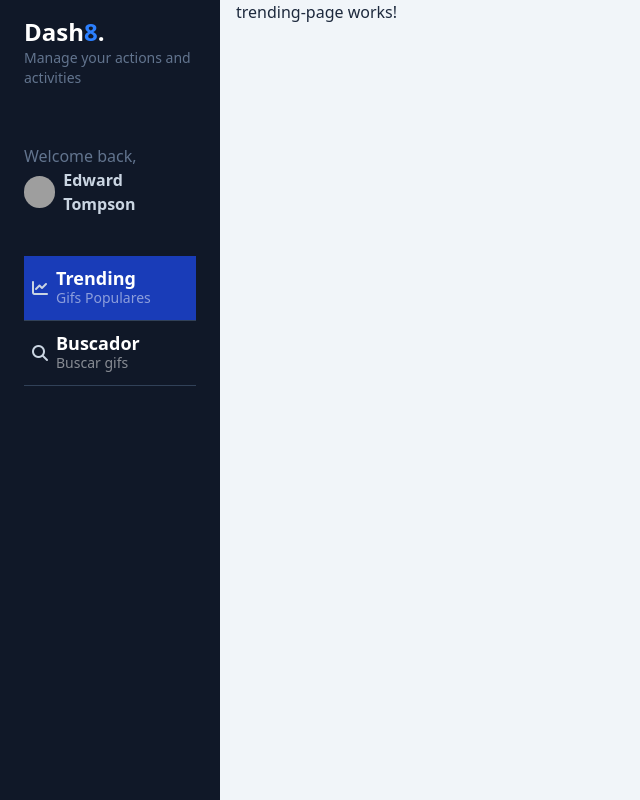
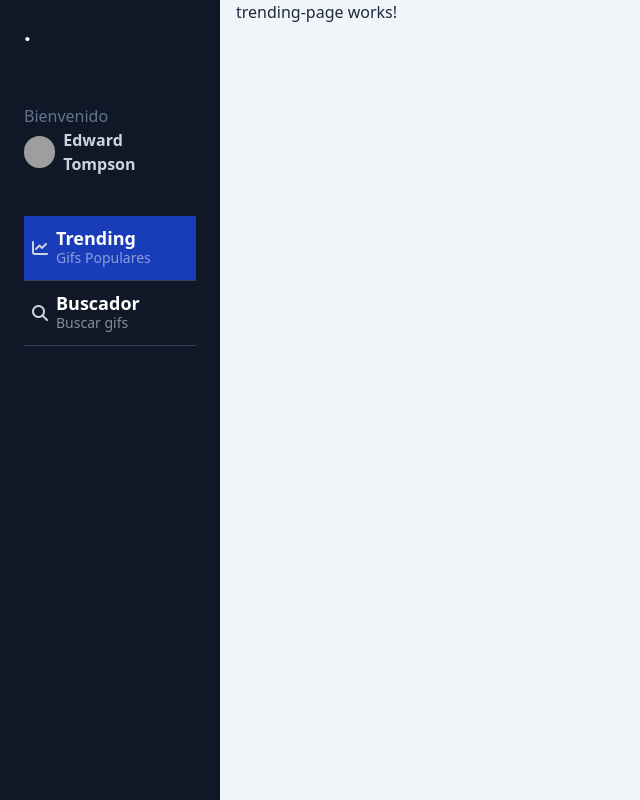
Before and after one commit to JulianMontu/03-gifs-apps-angular-19, an Angular app: page /dashboard/trending in a window 1280 px wide. Shown: the whole page, without its empty margins (0-640 px from the left). Built offline with nearby package versions, Linux system fonts and the light colour scheme; grey boxes are pictures that could not be loaded.

Commit message:
se agregan cambios

```diff
--- a/angular.json
+++ b/angular.json
@@ -50,7 +50,13 @@
             "development": {
               "optimization": false,
               "extractLicenses": false,
-              "sourceMap": true
+              "sourceMap": true,
+              "fileReplacements": [
+                {
+                  "replace": "src/environments/environment.ts",
+                  "with": "src/environments/environment.development.ts"
+                }
+              ]
             }
           },
           "defaultConfiguration": "production"
--- a/src/app/gifs/components/side-menu/side-menu-header/side-menu-header.component.html
+++ b/src/app/gifs/components/side-menu/side-menu-header/side-menu-header.component.html
@@ -1,9 +1,9 @@
 <div id="logo" class="my-4 px-6">
-    <h1 class="text-lg md:text-2xl font-bold text-white">Dash<span class="text-blue-500">8</span>.</h1>
-    <p class="text-slate-500 text-sm">Manage your actions and activities</p>
+    <h1 class="text-lg md:text-2xl font-bold text-white">{{envs.companyName}}<span class="text-blue-500">{{envs.companyName2}}</span>.</h1>
+    <p class="text-slate-500 text-sm">{{envs.companySlogan}}</p>
 </div>
 <div id="profile" class="px-6 py-10">
-    <p class="text-slate-500">Welcome back,</p>
+    <p class="text-slate-500">Bienvenido</p>
     <a href="#" class="inline-flex space-x-2 items-center">
         <span>
             <img class="rounded-full w-8 h-8"
--- a/src/app/gifs/components/side-menu/side-menu-header/side-menu-header.component.ts
+++ b/src/app/gifs/components/side-menu/side-menu-header/side-menu-header.component.ts
@@ -1,7 +1,10 @@
 import { ChangeDetectionStrategy, Component } from '@angular/core';
+import { environment } from '@environments/environment';
 
 @Component({
   selector: 'gifs-side-menu-header',
   templateUrl: './side-menu-header.component.html',
 })
-export class SideMenuHeaderComponent { }
+export class SideMenuHeaderComponent {
+  envs = environment;
+}
--- /dev/null
+++ b/src/environments/environment.development.ts
@@ -0,0 +1 @@
+export const environment = {};
--- /dev/null
+++ b/src/environments/environment.ts
@@ -0,0 +1,6 @@
+export const environment = {
+    production: true,
+    companyName: 'Gifs',
+    companyName2: 'App',
+    companySlogan: 'Maneja tus gifs',
+};
--- a/tsconfig.json
+++ b/tsconfig.json
@@ -3,6 +3,10 @@
 {
   "compileOnSave": false,
   "compilerOptions": {
+    "baseUrl": ".",
+    "paths": {
+      "@environments/*": ["src/environments/*"]
+    },
     "outDir": "./dist/out-tsc",
     "strict": true,
     "noImplicitOverride": true,
```
